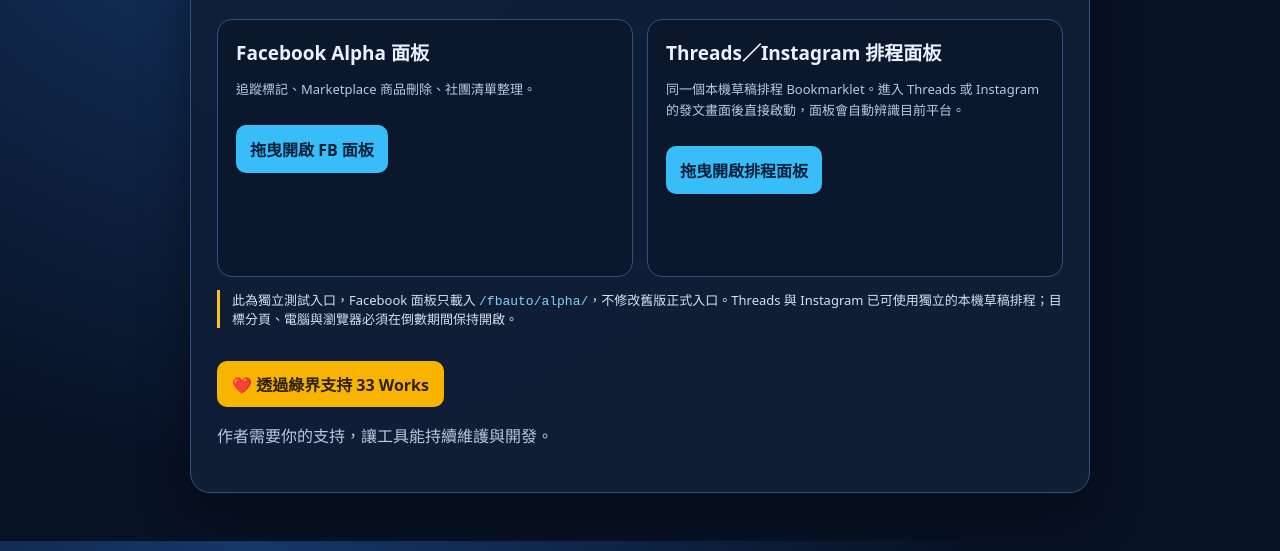
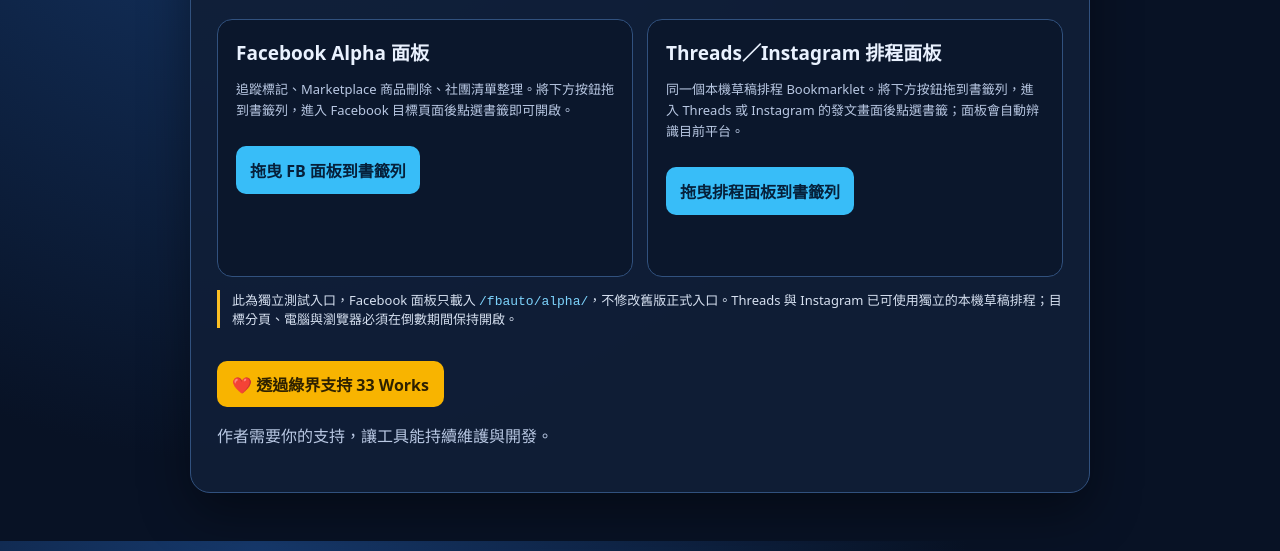
Before and after one commit to dw5000tw-33/fbauto, a plain HTML site: page bookmarklet-test.html in a window 1280 px wide. Shown: the part 249-800 px from the top of the page. Drawn offline with Linux system fonts and the light colour scheme.

Commit message:
docs(alpha): make direct bookmarklet use explicit on test page

```diff
--- a/bookmarklet-test.html
+++ b/bookmarklet-test.html
@@ -14,13 +14,13 @@ body{margin:0;background:radial-gradient(circle at 20% 0,#16396c,#081225 55%);co
 <div class="panels">
 <section class="card">
 <h2>Facebook Alpha 面板</h2>
-<p>追蹤標記、Marketplace 商品刪除、社團清單整理。</p>
-<a id="facebook-bookmarklet" class="drag" href="#">拖曳開啟 FB 面板</a>
+<p>追蹤標記、Marketplace 商品刪除、社團清單整理。將下方按鈕拖到書籤列，進入 Facebook 目標頁面後點選書籤即可開啟。</p>
+<a id="facebook-bookmarklet" class="drag" href="#">拖曳 FB 面板到書籤列</a>
 </section>
 <section class="card">
 <h2>Threads／Instagram 排程面板</h2>
-<p>同一個本機草稿排程 Bookmarklet。進入 Threads 或 Instagram 的發文畫面後直接啟動，面板會自動辨識目前平台。</p>
-<a id="scheduler-bookmarklet" class="drag" href="#">拖曳開啟排程面板</a>
+<p>同一個本機草稿排程 Bookmarklet。將下方按鈕拖到書籤列，進入 Threads 或 Instagram 的發文畫面後點選書籤；面板會自動辨識目前平台。</p>
+<a id="scheduler-bookmarklet" class="drag" href="#">拖曳排程面板到書籤列</a>
 </section>
 </div>
 <p class="warn">此為獨立測試入口，Facebook 面板只載入 <code>/fbauto/alpha/</code>，不修改舊版正式入口。Threads 與 Instagram 已可使用獨立的本機草稿排程；目標分頁、電腦與瀏覽器必須在倒數期間保持開啟。</p>
```
